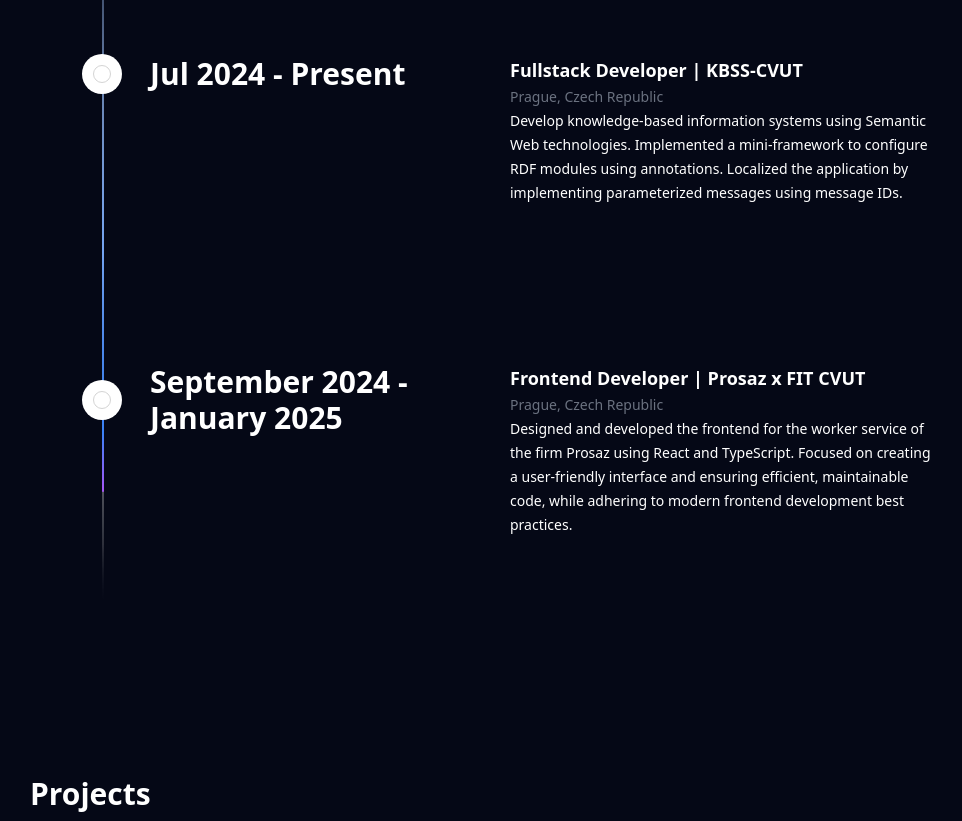
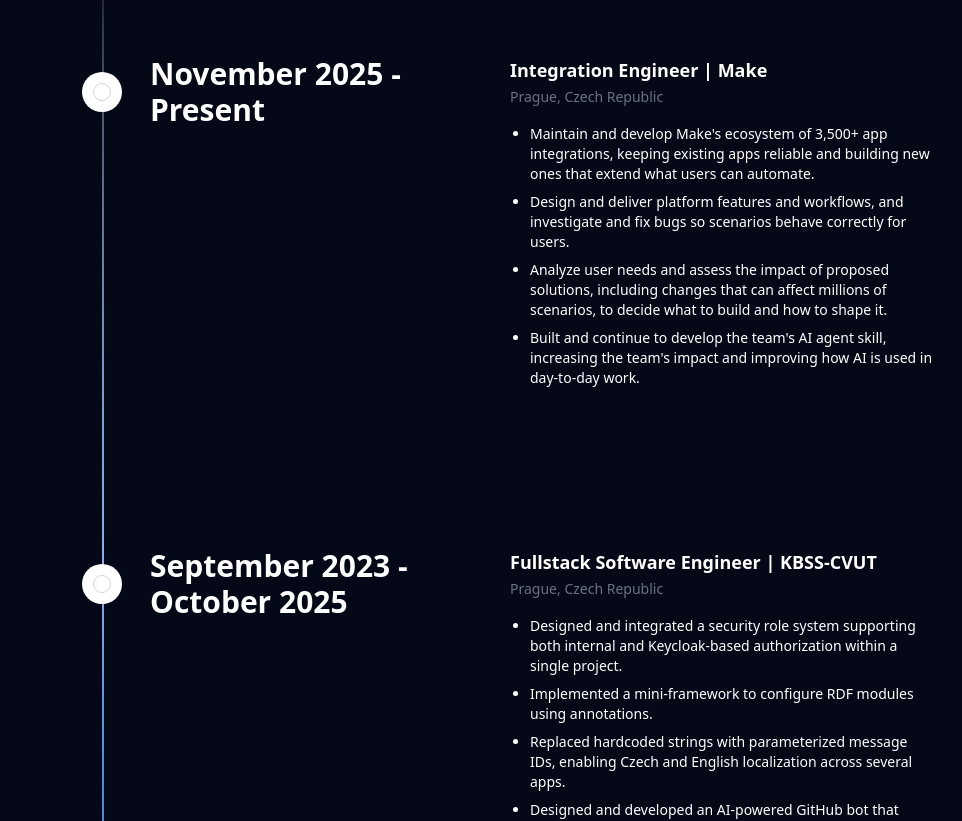
Before and after one commit to palagdan/Portfolio, a React (Vite) app: page / in a window 1280 px wide. Shown: the part 1140-1961 px from the top of the page, without its empty margins (130-1092 px from the left). Built offline with nearby package versions, Linux system fonts and the light colour scheme.

Commit message:
Update experience: add Make role, revise KBSS entry
- add Integration Engineer at Make (Nov 2025 - Present) as the latest role
- rewrite KBSS entry: title to Fullstack Software Engineer, dates to
  Sep 2023 - Oct 2025, and new bullet points
- render both as bullet lists; Prosaz left unchanged

```diff
--- a/src/constants/index.tsx
+++ b/src/constants/index.tsx
@@ -11,18 +11,38 @@
 
 export const experience = [
     {
-        title: "Jul 2024 - Present",
+        title: "November 2025 - Present",
         content: (
             <div>
                 <span className="text-lg font-bold mb-8 text-white">
-                    Fullstack Developer | KBSS-CVUT
+                    Integration Engineer | Make
                 </span>
                 <br/>
                 <span className="text-sm text-gray-500">Prague, Czech Republic</span>
+                <ul className="mt-4 list-disc pl-5 text-sm text-white space-y-2">
+                    <li>Maintain and develop Make's ecosystem of 3,500+ app integrations, keeping existing apps reliable and building new ones that extend what users can automate.</li>
+                    <li>Design and deliver platform features and workflows, and investigate and fix bugs so scenarios behave correctly for users.</li>
+                    <li>Analyze user needs and assess the impact of proposed solutions, including changes that can affect millions of scenarios, to decide what to build and how to shape it.</li>
+                    <li>Built and continue to develop the team's AI agent skill, increasing the team's impact and improving how AI is used in day-to-day work.</li>
+                </ul>
+            </div>
+        ),
+    },
+    {
+        title: "September 2023 - October 2025",
+        content: (
+            <div>
+                <span className="text-lg font-bold mb-8 text-white">
+                    Fullstack Software Engineer | KBSS-CVUT
+                </span>
                 <br/>
-                <span className="text-sm mb-8 text-white">Develop knowledge-based information systems using Semantic Web technologies.
-                    Implemented a mini-framework to configure RDF modules using annotations. Localized the application by implementing parameterized messages using message IDs.
-                </span>
+                <span className="text-sm text-gray-500">Prague, Czech Republic</span>
+                <ul className="mt-4 list-disc pl-5 text-sm text-white space-y-2">
+                    <li>Designed and integrated a security role system supporting both internal and Keycloak-based authorization within a single project.</li>
+                    <li>Implemented a mini-framework to configure RDF modules using annotations.</li>
+                    <li>Replaced hardcoded strings with parameterized message IDs, enabling Czech and English localization across several apps.</li>
+                    <li>Designed and developed an AI-powered GitHub bot that automates code reviews and issue/PR workflows.</li>
+                </ul>
             </div>
         ),
     },
```
